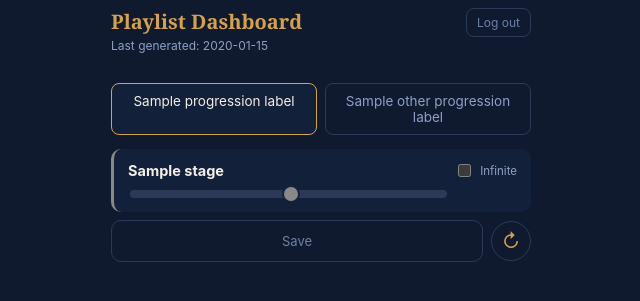
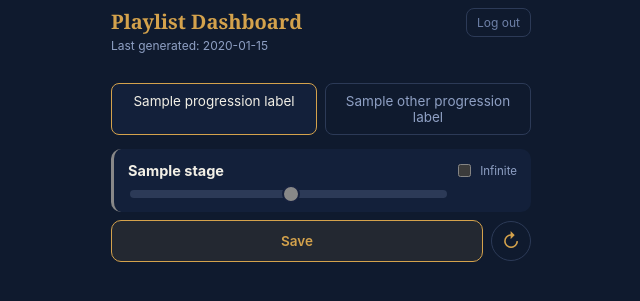
Before and after one commit to braxtonwardle/playlist-maker, a Python web app: template src/soundtrack_engine/dashboard/templates/dashboard.html in a window 1280 px wide. Shown: the top 301 px of the page, without its empty margins (319-959 px from the left). Run offline with Jinja, Linux system fonts and the light colour scheme; the template is opened without the code that fills it: most values are stand-ins (such as "Sample title", 1, 10 or a date in 2020); some libraries are stand-ins or nearby versions.

Commit message:
Bring gold back into Save, kept subtle
The fully muted ghost-btn style read as too subtle once it was next to the
refresh icon. Save now uses a gold border and gold text on a faint (10%)
gold-tinted background — a new .save-btn style, distinct from the generic
.ghost-btn — present and clearly the primary action again, without going
back to a solid gold fill.

Co-Authored-By: Claude Sonnet 5 <noreply@anthropic.com>
Claude-Session: https://claude.ai/code/session_01LkHX2hnwVQh9nWvopMkjGp

```diff
--- a/src/soundtrack_engine/dashboard/static/style.css
+++ b/src/soundtrack_engine/dashboard/static/style.css
@@ -65,6 +65,12 @@ body {
   background: transparent; color: var(--muted2); font-size: 13px; cursor: pointer;
   font-family: inherit; margin-top: 8px;
 }
+.save-btn {
+  padding: 12px; border-radius: 10px; border: 1px solid var(--gold);
+  background: rgba(212, 162, 76, 0.1); color: var(--gold); font-size: 13.5px;
+  font-weight: 600; cursor: pointer; font-family: inherit;
+}
+.save-btn:active { background: rgba(212, 162, 76, 0.18); }
 
 /* ---------- progression toggle ---------- */
 .mode-row { display: flex; gap: 8px; margin-bottom: 14px; }
@@ -125,7 +131,7 @@ input[type="range"]::-moz-range-thumb {
 }
 
 .stage-form-actions { display: flex; align-items: center; gap: 8px; margin-top: 4px; }
-.stage-form-actions .ghost-btn { width: auto; flex: 1; margin-top: 0; }
+.stage-form-actions .save-btn { flex: 1; }
 
 /* ---------- generate status ---------- */
 .htmx-indicator { opacity: 0; color: var(--muted2); font-size: 11.5px; text-align: center; margin: 8px 0 0; }
--- a/src/soundtrack_engine/dashboard/templates/_stage_editor.html
+++ b/src/soundtrack_engine/dashboard/templates/_stage_editor.html
@@ -25,7 +25,7 @@
     </div>
     {% endfor %}
     <div class="stage-form-actions">
-      <button type="submit" class="ghost-btn">Save</button>
+      <button type="submit" class="save-btn">Save</button>
       <button class="generate-btn" type="button" title="Generate {{ progression_label }}"
               aria-label="Generate {{ progression_label }}"
               hx-post="/api/generate/{{ progression }}" hx-target="#generate-result"
```
